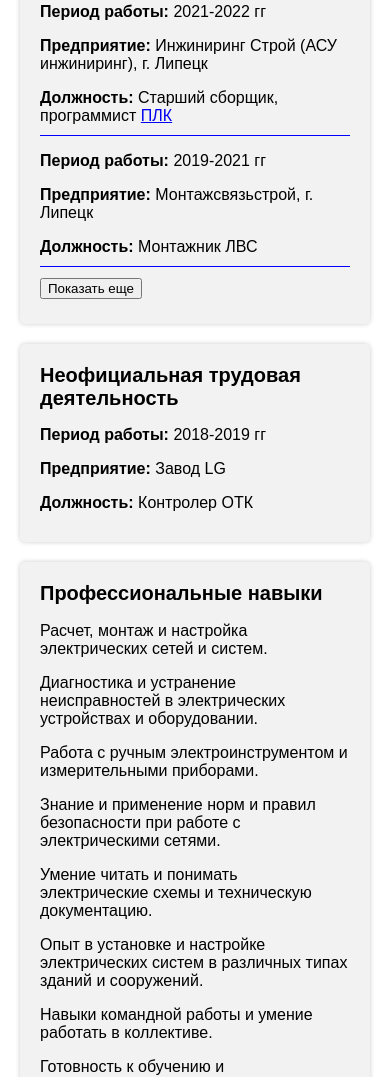
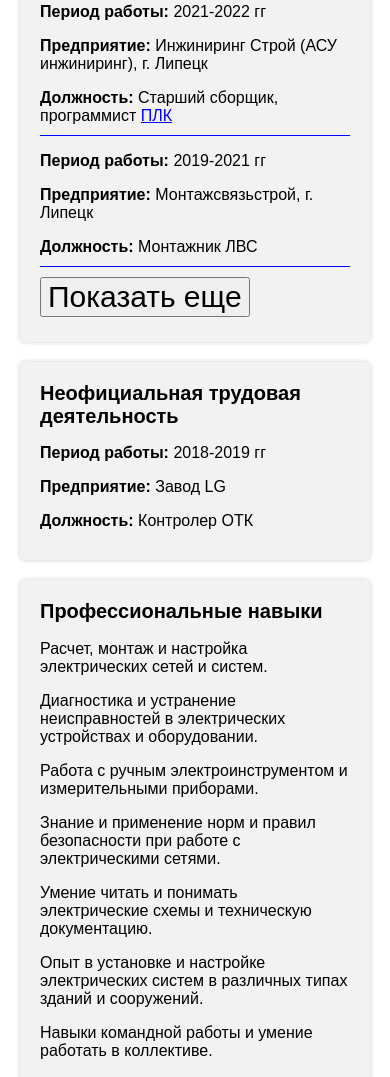
Before and after one commit to Mazday21/site, a plain HTML site: page index.html in a window 390 px wide. Shown: the part 977-2054 px from the top of the page. Drawn offline with Linux system fonts and the light colour scheme.

Commit message:
size button

```diff
--- a/index.html
+++ b/index.html
@@ -4,6 +4,14 @@
  <title>Резюме Кулясова Дмитрия</title>
  <meta charset="UTF-8">
  <style>
+	 button {
+  font-size: 20px;
+}
+	 @media (max-width: 600px) {
+  button {
+    font-size: 30px;
+  }
+}
 	 @media screen and (max-width: 480px) {
    .skills {
       font-size: 18px;
```
